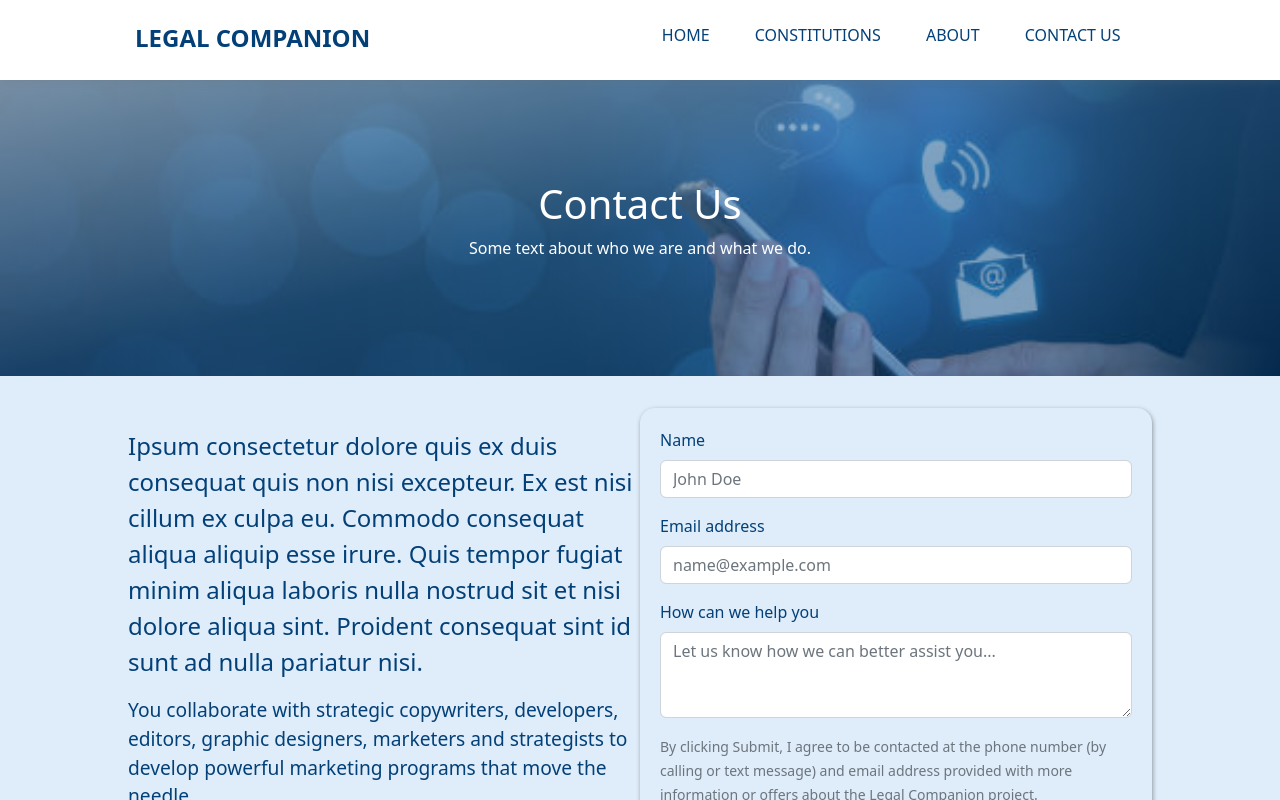
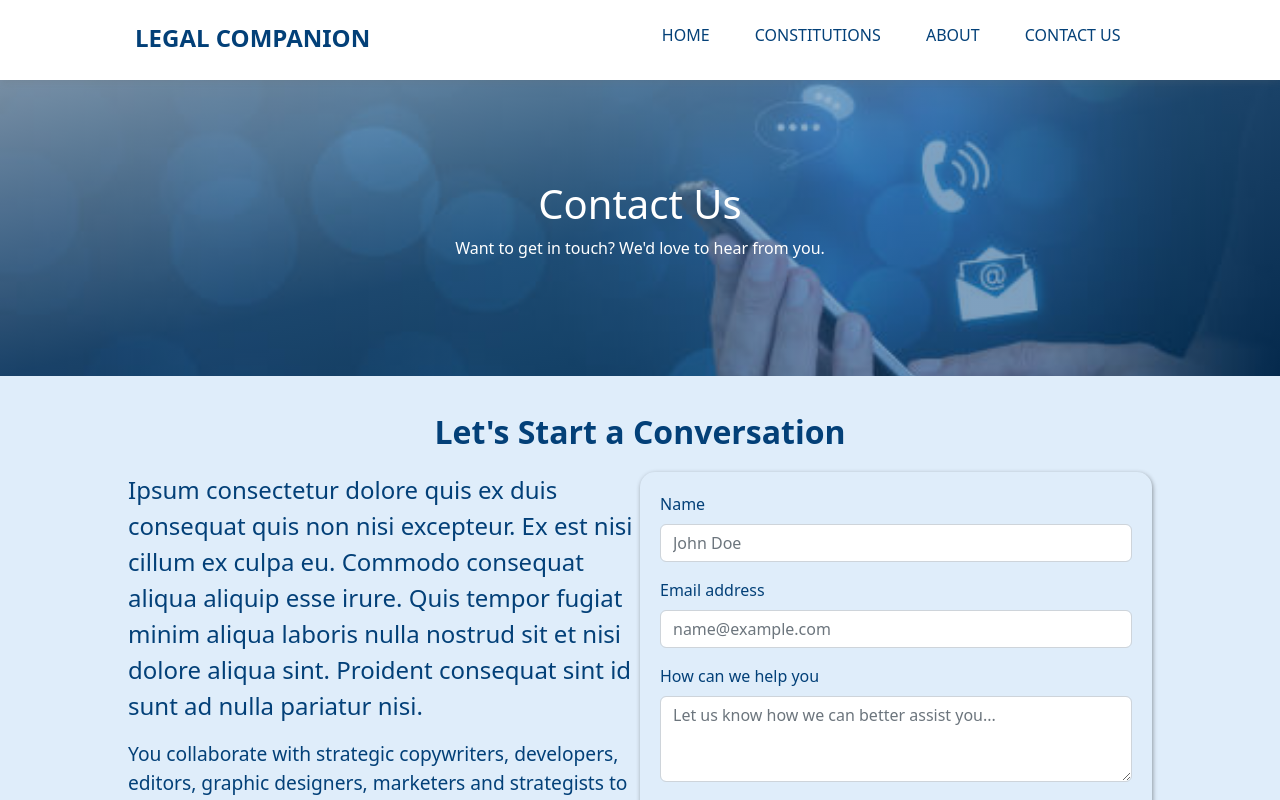
Before and after one commit to Caleb9083/legal-companion-frontend, a React (Create React App) app: page /contact-us in a window 1280 px wide. Shown: the top 800 px of the page. Built offline with nearby package versions, Linux system fonts and the light colour scheme; the HTML template or start-up script is replaced by a standard one.

Commit message:
Replace some Lorem Ipsum filler text in About and Contact Page

```diff
--- a/src/pages/AboutPage.js
+++ b/src/pages/AboutPage.js
@@ -10,13 +10,13 @@ const AboutPage = () => {
             <div className="about-section_top">
                 <div className="about-section_top_contents">
                     <h1>About Us</h1>
-                    <p>Some text about who we are and what we do.</p>
+                    <p>About who we are and what we do.</p>
                     <p>
-                        Nostrud ullamco aliquip minim cupidatat qui enim nostrud anim. Ex
-                        officia culpa enim occaecat ullamco minim commodo sit nisi id in
-                        veniam commodo irure. Sint exercitation laborum ut elit aute.
-                        Laboris aliquip eu consequat ad ad aliqua. Veniam ea incididunt
-                        commodo minim elit cillum enim aliquip aliqua veniam culpa.
+                        We are a team of final year undergraduate students pursuing computer
+                        science motivated to solve world problems. We work together to
+                        design, create and produce work that we are proud of for folks that
+                        we believe in. We are available for hire in a wide range of creative
+                        disciplines for a variety of jobs, projects and gigs.
                     </p>
                 </div>
             </div>
@@ -37,7 +37,7 @@ const AboutPage = () => {
                     <Card.Img variant="top" style={{ height: "12rem" }} src={p1} />
                     <Card.Body style={{ color: "#034078" }}>
                         <Card.Title>Eric Atsu</Card.Title>
-                        <Card.Text >
+                        <Card.Text>
                             Some quick example text to build on the card title and make up the
                             bulk of the card's content.
                         </Card.Text>
--- a/src/pages/ContactUs.js
+++ b/src/pages/ContactUs.js
@@ -2,7 +2,7 @@ import React from "react";
 import "./styles/ContactUs.css";
 import Form from "react-bootstrap/Form";
 import Button from "react-bootstrap/Button";
-import Banner from "../components/Banner"
+import Banner from "../components/Banner";
 
 const ContactUs = () => {
     return (
@@ -10,9 +10,10 @@ const ContactUs = () => {
             <div className="contact_section_top">
                 <div className="contact_section_top_contents">
                     <h1>Contact Us</h1>
-                    <p>Some text about who we are and what we do.</p>
+                    <p>Want to get in touch? We'd love to hear from you.</p>
                 </div>
             </div>
+            <div className="contact_secttion_main_head">Let's Start a Conversation</div>
             <div className="contact_section_main">
                 <div className="contact_section_main_left">
                     <div className="contact_section_main_left_top">
--- a/src/pages/styles/ContactUs.css
+++ b/src/pages/styles/ContactUs.css
@@ -16,6 +16,13 @@
   width: 80%;
   margin: 0 auto;
 }
+.contact_secttion_main_head{
+  text-align: center;
+  font-size: 2rem;
+  font-weight: bold;
+  color: #034078;
+  margin-bottom: 1rem;
+}
 .contact_section_main{
     display: flex;
     width: 80%;
@@ -28,7 +35,7 @@
     width: 50%
 }
 .contact_section_main_left_top{
-  margin: 20px 0 10px 0;
+  margin: 0px 0 10px 0;
 }
 .contact_section_main_left_top-text{
   font-size: 1.5rem;
```
